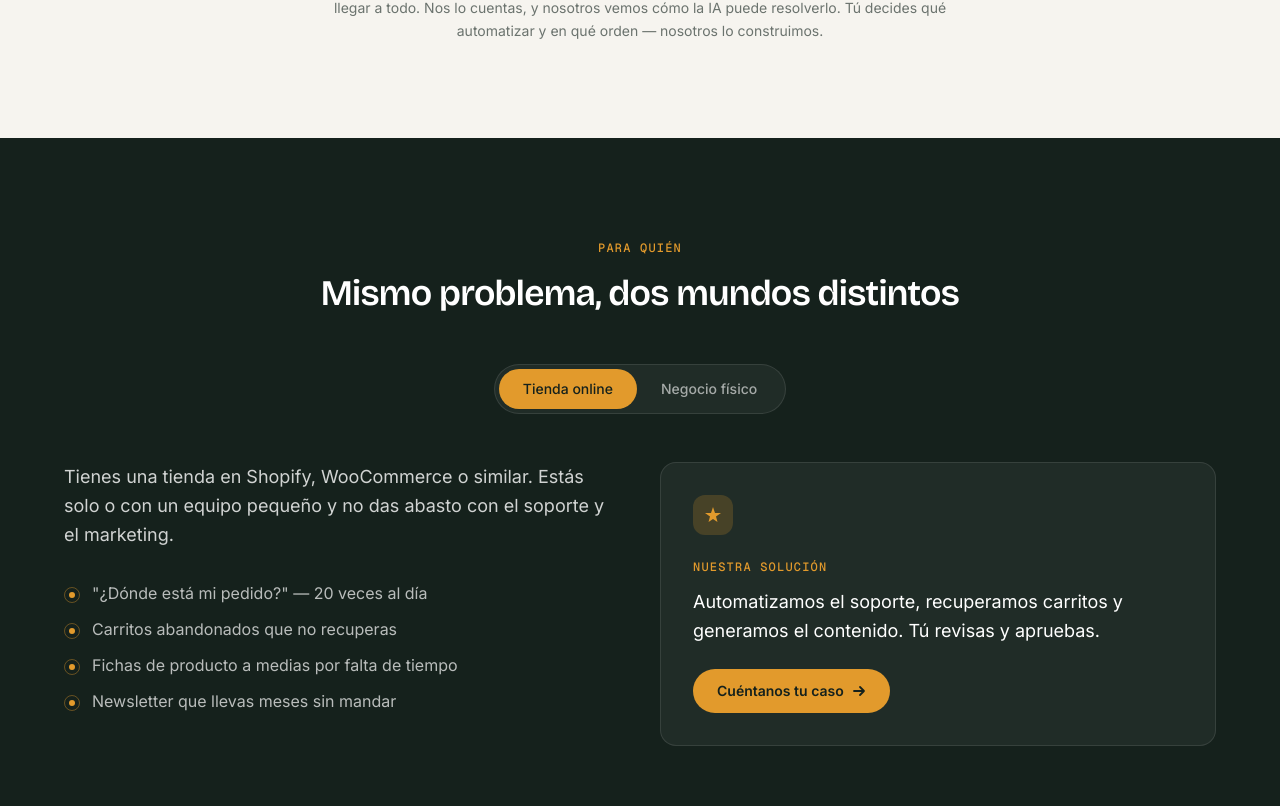
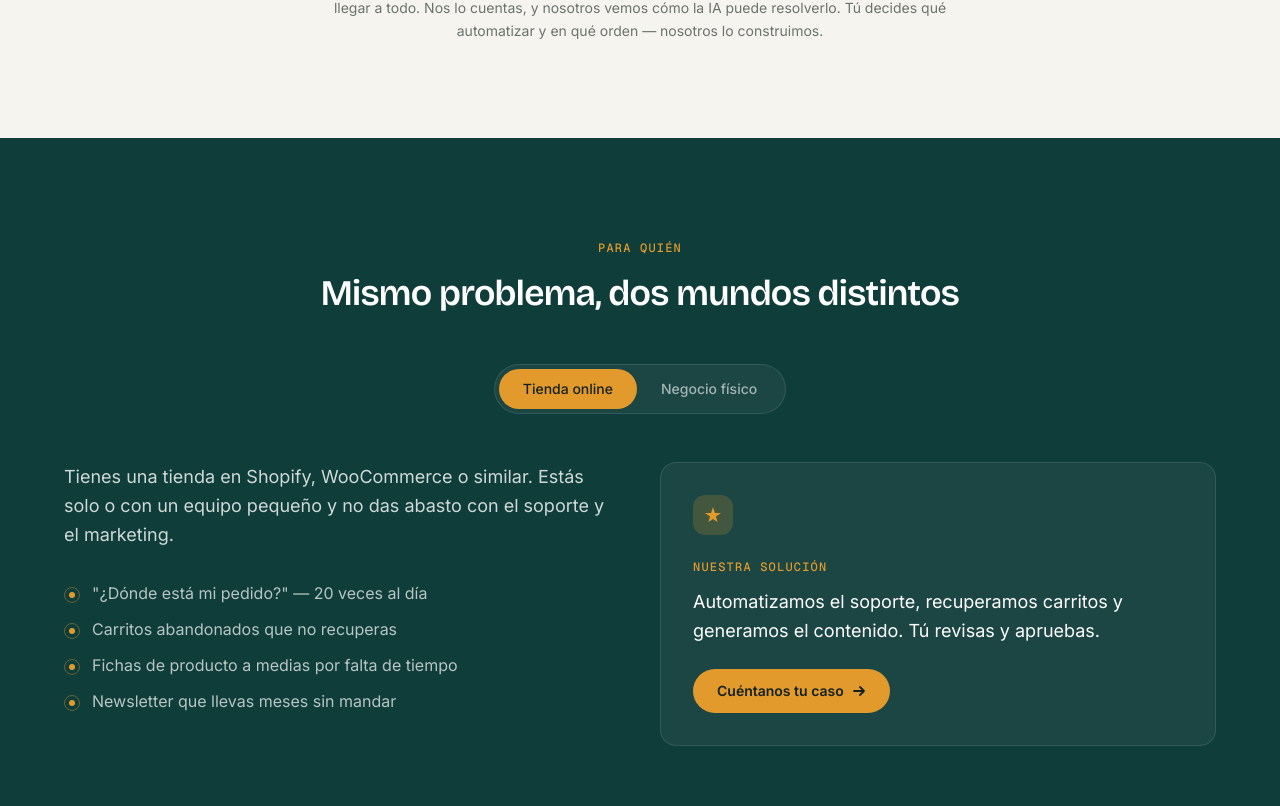
Before and after one commit to Noveksia/Noveksia-WebSite, a Next.js app: page / in a window 1280 px wide. Shown: the part 2254-3060 px from the top of the page. Built offline with nearby package versions, Linux system fonts and the light colour scheme.

Commit message:
fix Audience section background to teal

```diff
--- a/components/Audience.tsx
+++ b/components/Audience.tsx
@@ -11,7 +11,7 @@ export function Audience() {
   return (
     <section
       id="para-quien"
-      className="py-14 md:py-24 px-6 bg-[var(--ink)]"
+      className="py-14 md:py-24 px-6 bg-[var(--teal)]"
       aria-labelledby="audience-heading"
     >
       <div className="max-w-6xl mx-auto">
```
